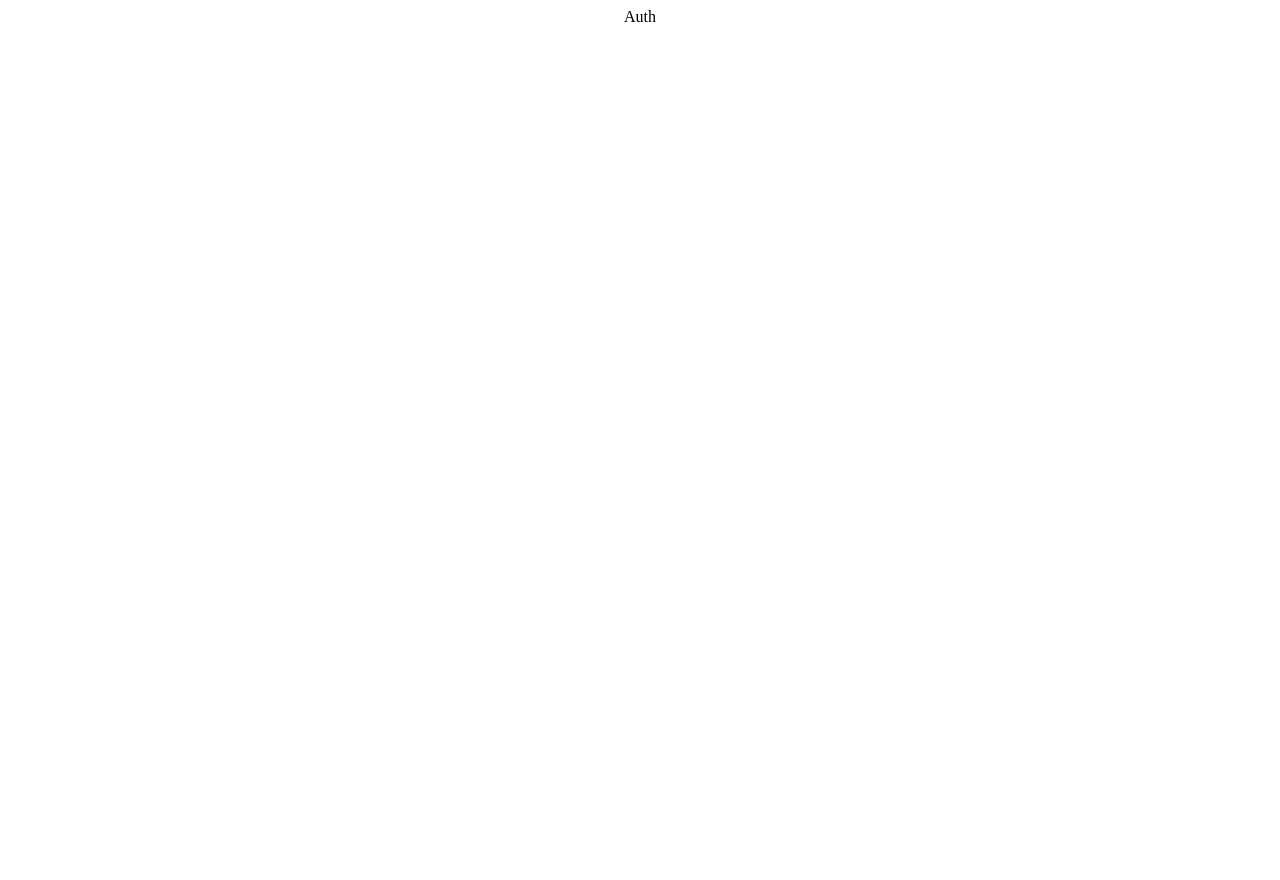
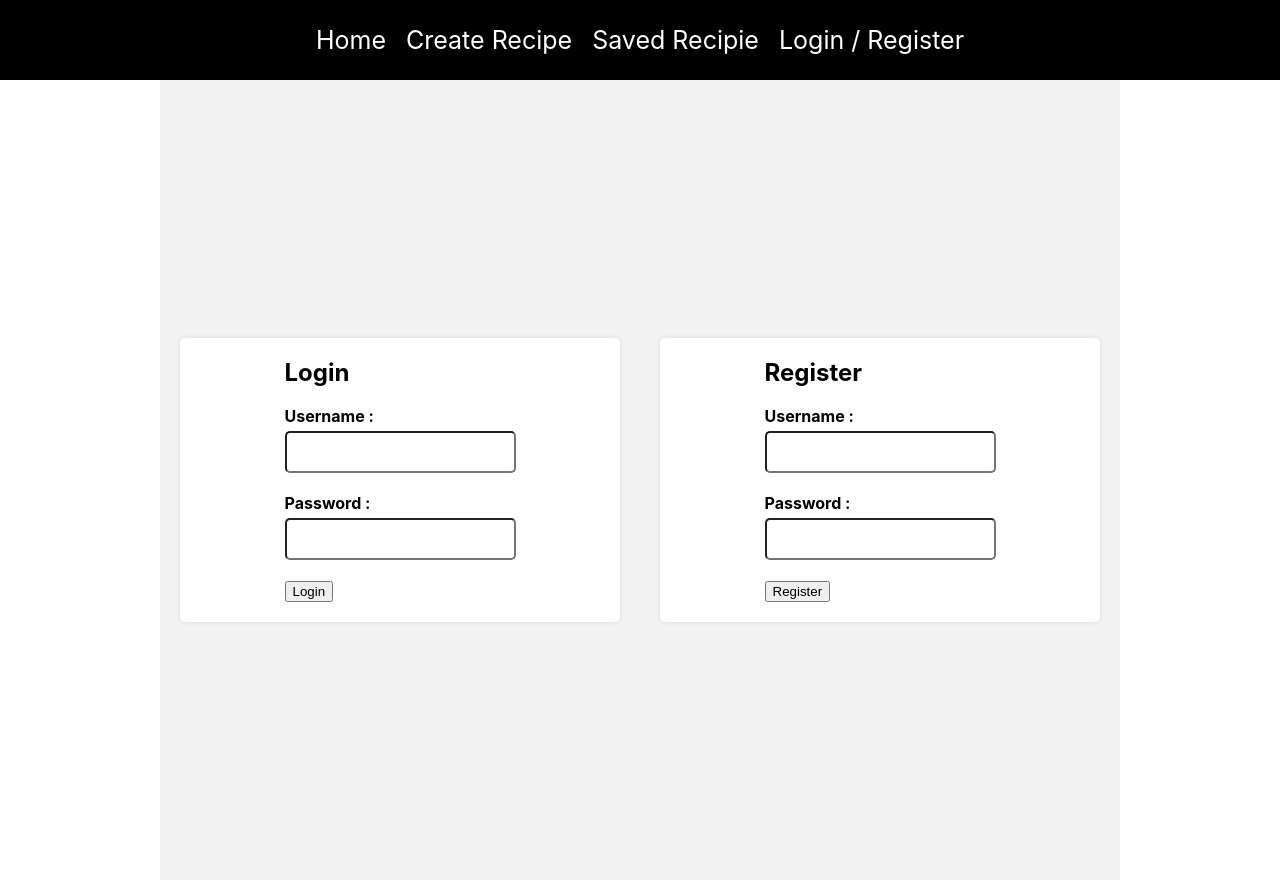
Before and after one commit to fahad39/recipeApp, a React (Create React App) app in the folder client/: page /auth in a window 1280 px wide. Before the commit the page ends 800 px from the top, so only its background shows below. Built offline with nearby package versions, Linux system fonts and the light colour scheme.

Commit message:
added code

```diff
--- a/client/package.json
+++ b/client/package.json
@@ -7,6 +7,7 @@
     "@testing-library/react": "^13.0.0",
     "@testing-library/user-event": "^13.2.1",
     "axios": "^1.3.4",
+    "mkcert": "^1.5.1",
     "react": "^18.2.0",
     "react-cookie": "^4.1.1",
     "react-dom": "^18.2.0",
--- a/client/src/App.css
+++ b/client/src/App.css
@@ -1,38 +1,117 @@
 .App {
-  text-align: center;
+  display: flex;
+  flex-direction: column;
+  justify-content: center;
+  align-items: center;
+  font-family: -apple-system, BlinkMacSystemFont, "Segoe UI", Roboto, Oxygen,
+    Ubuntu, Cantarell, "Open Sans", "Helvetica Neue", sans-serif;
 }
 
-.App-logo {
-  height: 40vmin;
-  pointer-events: none;
+body {
+  margin: 0;
+  padding: 0;
 }
 
-@media (prefers-reduced-motion: no-preference) {
-  .App-logo {
-    animation: App-logo-spin infinite 20s linear;
-  }
+.auth {
+  display: flex;
+  justify-content: center;
+  align-items: center;
+  height: 100vh;
+  background-color: #f2f2f2;
 }
 
-.App-header {
-  background-color: #282c34;
-  min-height: 100vh;
+.auth-container {
   display: flex;
   flex-direction: column;
+  justify-content: center;
   align-items: center;
-  justify-content: center;
-  font-size: calc(10px + 2vmin);
-  color: white;
+  padding: 20px;
+  background-color: white;
+  border-radius: 5px;
+  box-shadow: 0 0 5px rgba(0, 0, 0, 0.1);
+  margin: 20px;
+  width: 400px;
 }
 
-.App-link {
-  color: #61dafb;
+.form-group {
+  display: flex;
+  flex-direction: column;
+  margin-bottom: 20px;
 }
 
-@keyframes App-logo-spin {
-  from {
-    transform: rotate(0deg);
-  }
-  to {
-    transform: rotate(360deg);
-  }
+label {
+  font-weight: bold;
+  margin-bottom: 5px;
 }
+
+input {
+  padding: 10px;
+  font-size: 16px;
+  border-radius: 5px;
+}
+
+.navbar {
+  margin: 0;
+  width: 100%;
+  height: 80px;
+  background-color: black;
+  display: flex;
+  justify-content: center;
+  align-items: center;
+  color: white;
+  text-decoration: none;
+}
+
+a {
+  color: white;
+  text-decoration: none;
+  margin: 10px;
+  font-size: 25px;
+}
+
+.create-recipe {
+  display: flex;
+  flex-direction: column;
+  justify-content: center;
+  align-items: center;
+  padding: 20px;
+  background-color: white;
+  border-radius: 5px;
+  box-shadow: 0 0 5px rgba(0, 0, 0, 0.1);
+  margin: 20px;
+  width: 400px;
+}
+.create-recipe form {
+  display: flex;
+  flex-direction: column;
+}
+ul {
+  list-style: none;
+  padding: 0;
+  margin: 0;
+}
+
+li {
+  border: 1px solid black;
+  padding: 10px;
+  margin-bottom: 10px;
+}
+
+h2 {
+  margin-top: 0;
+}
+
+img {
+  max-width: 100%;
+  height: auto;
+  margin-bottom: 10px;
+}
+
+img {
+  width: 400px;
+}
+
+p {
+  max-width: 400px;
+  font-size: 12px;
+}
--- a/client/src/App.js
+++ b/client/src/App.js
@@ -4,11 +4,13 @@
 import Auth from './pages/auth';
 import CreateRecipe from './pages/createRecipe';
 import SavedRecipe from './pages/savedRecipe';
+import Navbar from './components/navbar';
 
 function App() {
   return (
     <div className="App">
       <Router>
+        <Navbar />
         <Routes>
           <Route path="/" element={<Home />} />
           <Route path="/auth" element={<Auth />} />
--- /dev/null
+++ b/client/src/api/configAxios.js
@@ -0,0 +1,6 @@
+import axios from 'axios'
+
+export default axios.create({
+    baseURL: "http://localhost:3001/",
+    timeout:5000
+})
--- /dev/null
+++ b/client/src/components/form.js
@@ -0,0 +1,22 @@
+import React from 'react'
+
+const Form = ({username,setUsername,password,setPassword,label,onSubmit}) => {
+  return (
+    <div className='auth-container'>
+        <form onSubmit={onSubmit}>
+            <h2> {label} </h2>
+            <div className='form-group'>
+                <label htmlFor='username'> Username : </label>
+                <input type={"text"} value={username} id="username" onChange={(e)=>setUsername(e.target.value)} />
+            </div>
+            <div className='form-group'>
+                <label htmlFor='password'> Password : </label>
+                <input type={"password"} value={password} id="password" onChange={(e)=>setPassword(e.target.value)} />
+            </div>
+            <button type='submit' > {label} </button>
+        </form>
+    </div>
+  )
+}
+
+export default Form
--- /dev/null
+++ b/client/src/components/login.js
@@ -0,0 +1,17 @@
+import React,{useState} from 'react'
+import Form from './form'
+
+const Login = () => {
+    const [username, setUsername] = useState("")
+    const [password, setPassword] = useState("")
+
+    const onSubmit=async(e)=>{
+
+    }
+
+  return (
+    <Form label={"Login"} onSubmit={onSubmit} username={username} setUsername={setUsername} password={password} setPassword={setPassword} />
+  )
+}
+
+export default Login
--- /dev/null
+++ b/client/src/components/register.js
@@ -0,0 +1,27 @@
+import React,{useState} from 'react'
+import Form from './form'
+import api from "../api/configAxios"
+
+const Register = () => {
+    const [username, setUsername] = useState("")
+    const [password, setPassword] = useState("")
+
+    const onSubmit=async(e)=>{
+        e.preventDefault()
+        try {
+            await api.post("auth/register",{
+                username,
+                password
+            })
+            alert("Registartion completed! Now Log in ")
+        } catch (error) {
+            console.error(error)
+        }
+    }
+
+  return (
+    <Form label={"Register"} username={username} setUsername={setUsername} password={password} setPassword={setPassword} onSubmit={onSubmit} />
+  )
+}
+
+export default Register
--- a/client/src/pages/auth.js
+++ b/client/src/pages/auth.js
@@ -1,8 +1,14 @@
 import React from 'react'
+import Login from '../components/login';
+import Register from '../components/register';
 
 const Auth = () => {
   return (
-    <div>Auth</div>
+    <div className='auth'>
+      <Login />
+      <Register />
+
+    </div>
   )
 }
 
```
Also changed, not shown: 2 other files (tests, documents, lock files or other folders).
